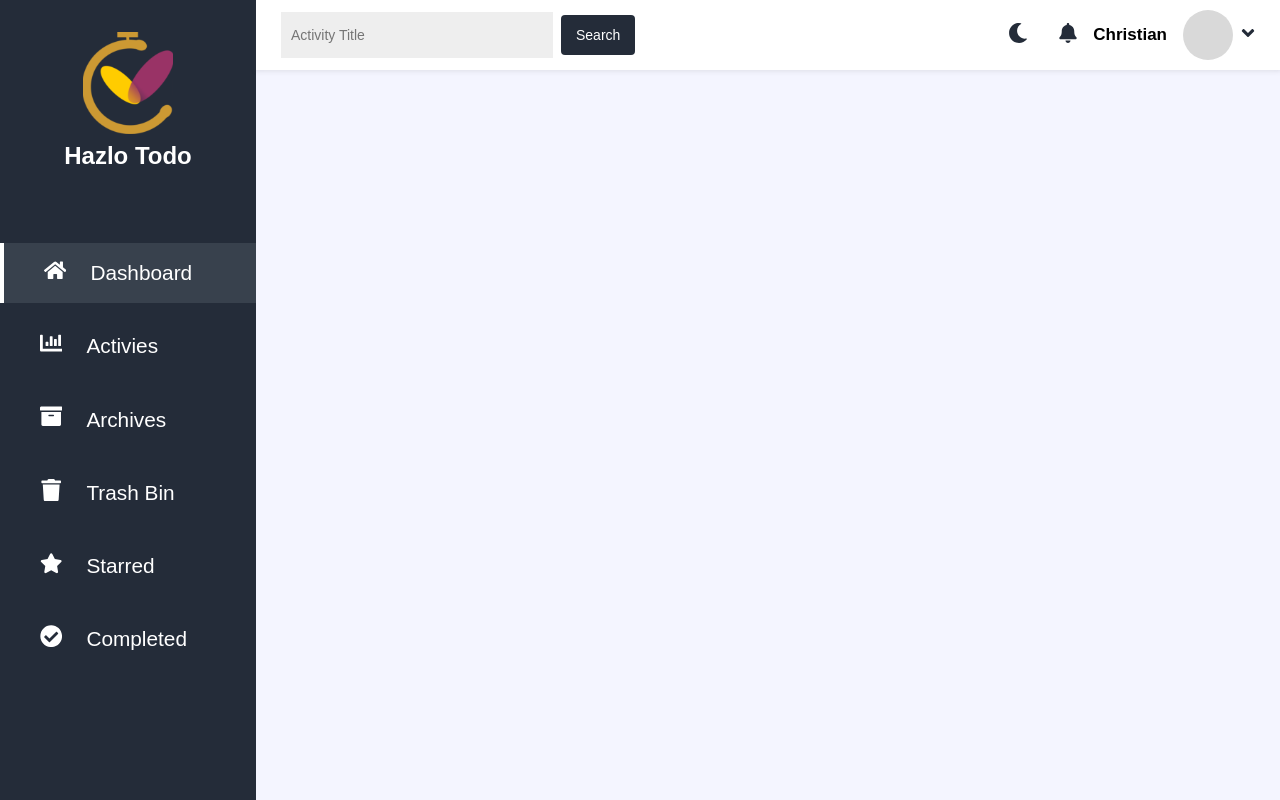
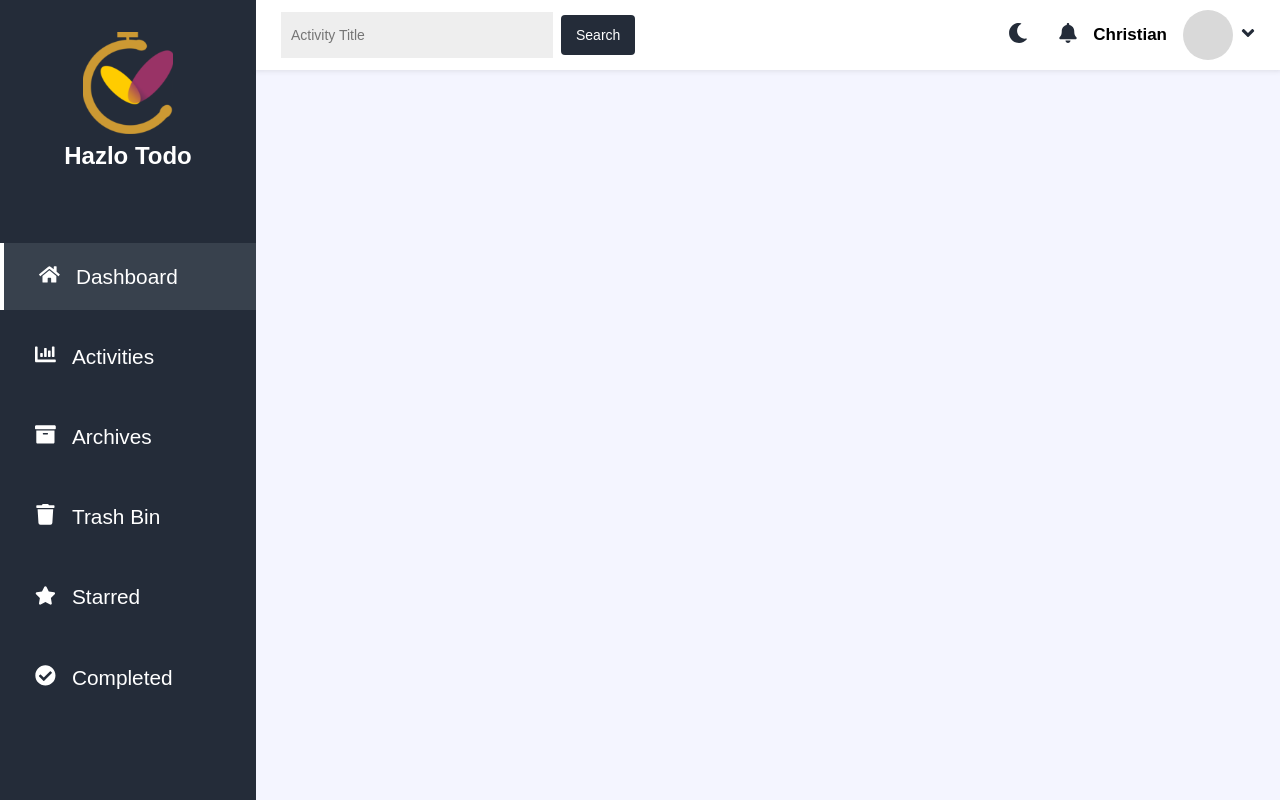
Before and after one commit to Praisecodes/Hazlo_Todo, a React (Vite) app: page /workarea in a window 1280 px wide. Built offline with nearby package versions, Linux system fonts and the light colour scheme.

Commit message:
[Update] Update Sidenav Code

```diff
--- a/src/components/workarea/sidenav.jsx
+++ b/src/components/workarea/sidenav.jsx
@@ -1,7 +1,12 @@
 import Logo from "../../assets/hazlo-logo.svg"
-import {FaHome, FaChartBar, FaArchive, FaTrash, FaStar, FaCheckCircle} from "react-icons/fa"
+import {FaHome, FaChartBar, FaArchive, FaTrash, FaStar, FaCheckCircle, FaArrowsAltH} from "react-icons/fa"
 
 function SideNav(){
+
+    const SwitchUp = (events, ele1, ele2, ele3, ele4) =>{
+        events.target.classList.add("selected")
+    }
+
     return (
         <>
         <div className="sideNav">
@@ -9,42 +14,30 @@ function SideNav(){
                 <img src={Logo} alt="" />
                 <h2>Hazlo Todo</h2>
             </div> <br /><br />
-            <div className="sections selected">
-                <p>
-                    <i><FaHome /></i>
+            <p className="sections selected" onClick={SwitchUp}>
+                <i><FaHome/></i>
                 Dashboard
             </p>
-            </div>
-            <div className="sections">
-                <p>
-                    <i><FaChartBar /></i>
-                    Activies
+            <p className="sections" onClick={SwitchUp}>
+                <i><FaChartBar/></i>
+                Activities
             </p>
-            </div>
-            <div className="sections">
-                <p>
-                    <i><FaArchive /></i>
+            <p className="sections" onClick={SwitchUp}>
+                <i><FaArchive/></i>
                 Archives
             </p>
-            </div>
-            <div className="sections">
-                <p>
+            <p className="sections">
                 <i><FaTrash /></i>
                 Trash Bin
             </p>
-            </div>
-            <div className="sections">
-                <p>
+            <p className="sections">
                 <i><FaStar /></i>
                 Starred
             </p>
-            </div>
-            <div className="sections">
-                <p>
-                    <i><FaCheckCircle /></i>
+            <p className="sections">
+                <i><FaCheckCircle/></i>
                 Completed
             </p>
-            </div>
         </div>
         </>
     )
--- a/src/styles/_workarea.scss
+++ b/src/styles/_workarea.scss
@@ -26,25 +26,18 @@
         }
         .sections{
             color: white;
-            padding: 1rem 0;
+            padding: 1.3rem 2.2rem;
             cursor: pointer;
             margin: .8rem 0;
             transition: .2s;
+            font-size: 1.3rem;
+            display: flex;
+            align-items: center;
             &:hover{
                 background-color: var(--hoverInDark);
             }
-            p{
-                font-size: 1.3rem;
-                margin: auto;
-                width: 80%;
-                text-align: left;
-                padding: 0 2.5rem;
-                display: flex;
-                align-items: center;
-                i{
-                    margin: 0 1.5rem 0 0;
-                    font-size: 1.4rem;
-                }
+            i{
+                margin-right: 1rem;
             }
         }
     }
--- a/src/styles/index.css
+++ b/src/styles/index.css
@@ -457,26 +457,19 @@ body {
 }
 .container .sideNav .sections {
   color: white;
-  padding: 1rem 0;
+  padding: 1.3rem 2.2rem;
   cursor: pointer;
   margin: 0.8rem 0;
   transition: 0.2s;
+  font-size: 1.3rem;
+  display: flex;
+  align-items: center;
 }
 .container .sideNav .sections:hover {
   background-color: var(--hoverInDark);
 }
-.container .sideNav .sections p {
-  font-size: 1.3rem;
-  margin: auto;
-  width: 80%;
-  text-align: left;
-  padding: 0 2.5rem;
-  display: flex;
-  align-items: center;
-}
-.container .sideNav .sections p i {
-  margin: 0 1.5rem 0 0;
-  font-size: 1.4rem;
+.container .sideNav .sections i {
+  margin-right: 1rem;
 }
 .container .mainContainer {
   width: 80vw;
```
Also changed, not shown: 1 other file (tests, documents, lock files or other folders). Lines whose indentation alone changed are shown as unchanged.
